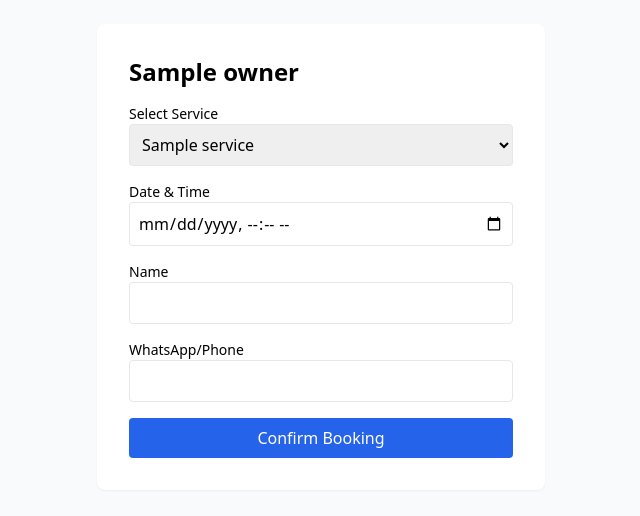
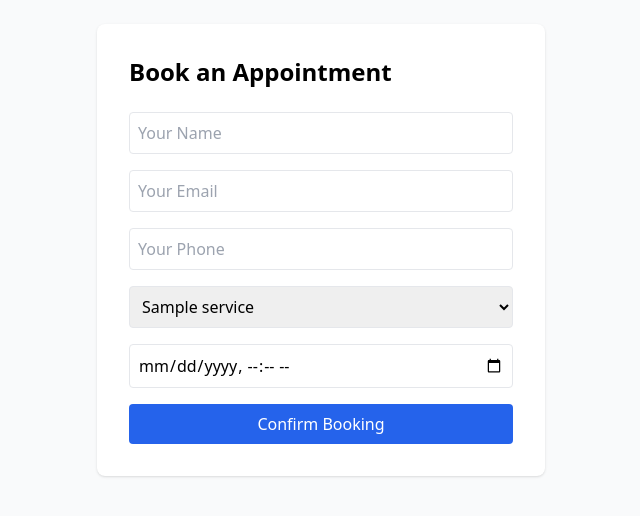
Before and after one commit to baderGorchene/autonomous, a Python web app: template templates/booking.html in a window 1280 px wide. Shown: the top 516 px of the page, without its empty margins (319-959 px from the left). Run offline with Jinja, Linux system fonts and the light colour scheme; the template is opened without the code that fills it: most values are stand-ins (such as "Sample title", 1, 10 or a date in 2020); some libraries are stand-ins or nearby versions.

Commit message:
Add booking and dashboard HTML templates with Tailwind CSS

```diff
--- a/commit_msg.txt
+++ b/commit_msg.txt
@@ -1 +1 @@
-Implement booking submission route with database persistence and background notifications
+Add booking and dashboard HTML templates with Tailwind CSS
--- a/templates/booking.html
+++ b/templates/booking.html
@@ -1,36 +1,19 @@
 <!DOCTYPE html>
-<html lang="{{ lang }}" {% if lang == 'ar' %}dir="rtl"{% endif %}>
-<head>
-    <meta charset="UTF-8">
-    <title>{{ _('Book with') }} {{ owner.business_name }}</title>
-    <script src="https://cdn.tailwindcss.com"></script>
-</head>
+<html dir="{{ 'rtl' if lang == 'ar' else 'ltr' }}" lang="{{ lang }}">
+<head><title>Book Appointment</title><script src="https://cdn.tailwindcss.com"></script></head>
 <body class="bg-gray-50 p-6">
-    <div class="max-w-md mx-auto bg-white p-8 rounded-lg shadow-sm">
-        <h1 class="text-2xl font-bold mb-4">{{ owner.business_name }}</h1>
-        <form action="/book/{{ owner.slug }}/confirm" method="POST" class="space-y-4">
-            <div>
-                <label class="block text-sm font-medium">{{ _('Select Service') }}</label>
-                <select name="service" class="w-full border p-2 rounded" required>
-                    {% for service in owner.services_json %}
-                    <option value="{{ service }}">{{ service }}</option>
-                    {% endfor %}
-                </select>
-            </div>
-            <div>
-                <label class="block text-sm font-medium">{{ _('Date & Time') }}</label>
-                <input type="datetime-local" name="datetime" class="w-full border p-2 rounded" required>
-            </div>
-            <div>
-                <label class="block text-sm font-medium">{{ _('Name') }}</label>
-                <input type="text" name="customer_name" class="w-full border p-2 rounded" required>
-            </div>
-            <div>
-                <label class="block text-sm font-medium">{{ _('WhatsApp/Phone') }}</label>
-                <input type="tel" name="customer_phone" class="w-full border p-2 rounded" required>
-            </div>
-            <button type="submit" class="w-full bg-blue-600 text-white py-2 rounded hover:bg-blue-700">{{ _('Confirm Booking') }}</button>
-        </form>
-    </div>
+  <div class="max-w-md mx-auto bg-white p-8 rounded-lg shadow">
+    <h1 class="text-2xl font-bold mb-6">Book an Appointment</h1>
+    <form action="submit" method="POST" class="space-y-4">
+      <input type="text" name="customer_name" placeholder="Your Name" required class="w-full p-2 border rounded">
+      <input type="email" name="customer_email" placeholder="Your Email" required class="w-full p-2 border rounded">
+      <input type="tel" name="customer_phone" placeholder="Your Phone" required class="w-full p-2 border rounded">
+      <select name="service" class="w-full p-2 border rounded">
+        {% for service in services %}<option value="{{ service }}">{{ service }}</option>{% endfor %}
+      </select>
+      <input type="datetime-local" name="booking_time" required class="w-full p-2 border rounded">
+      <button type="submit" class="w-full bg-blue-600 text-white p-2 rounded">Confirm Booking</button>
+    </form>
+  </div>
 </body>
 </html>
```
Also changed, not shown: PROGRESS.md (+5 -0 lines), memory.json (+5 -4 lines), templates/dashboard.html (+21 -1 lines).
